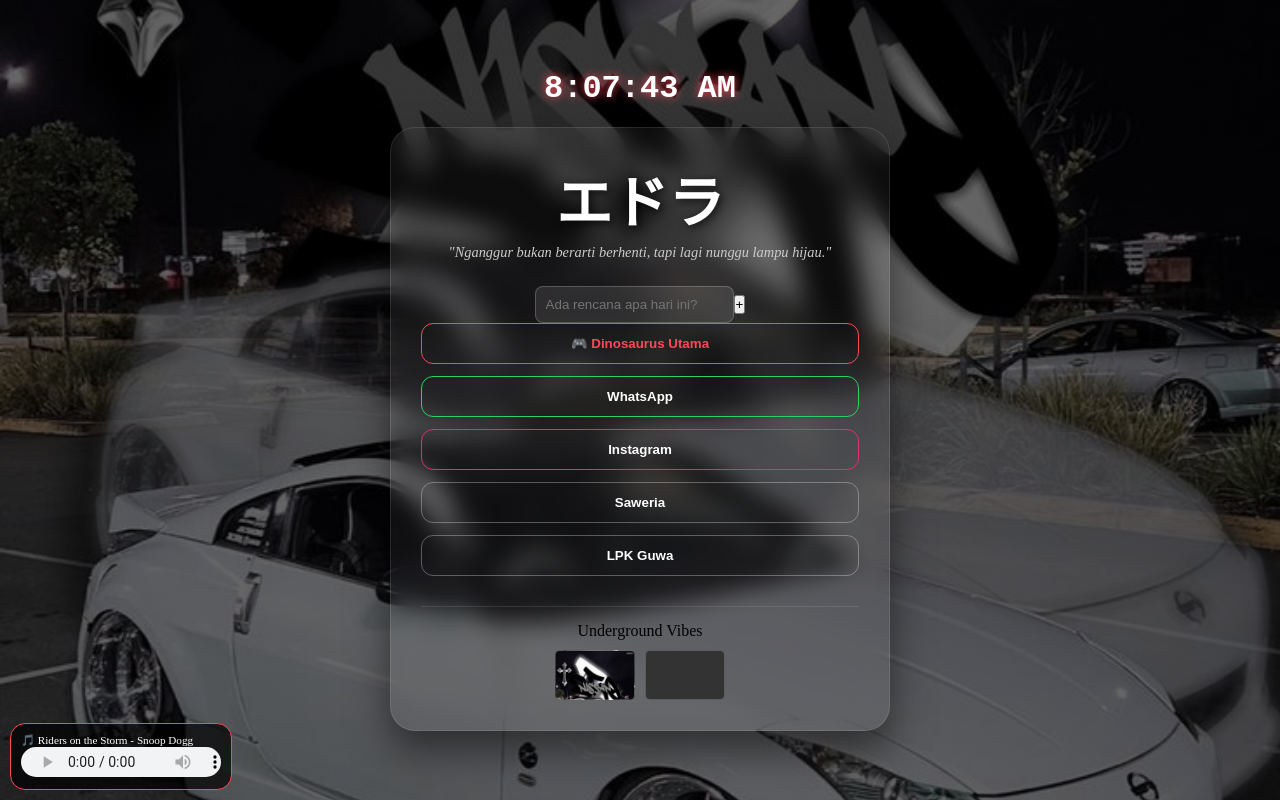
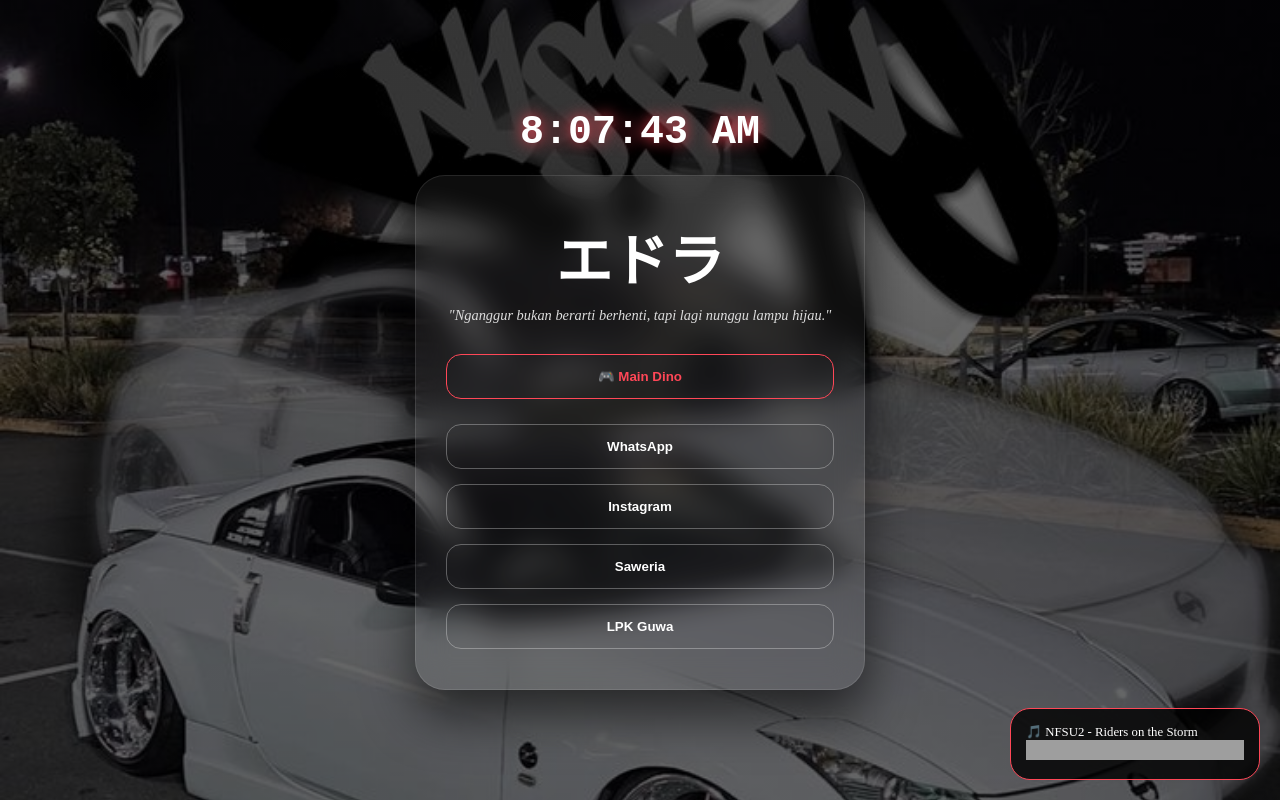
Before and after one commit to zexorcist115-blip/website-edra, a React (Vite) app: page / in a window 1280 px wide. Built offline with nearby package versions, Linux system fonts and the light colour scheme; grey boxes are pictures that could not be loaded.

Commit message:
Cleanup UI and fix music player

```diff
--- a/src/App.css
+++ b/src/App.css
@@ -6,8 +6,7 @@
   flex-direction: column;
   justify-content: center;
   align-items: center;
-  padding: 60px 20px;
-  /* Nama file sudah diganti jadi bg-nissan.jpg */
+  padding: 40px 20px;
   background: linear-gradient(rgba(0,0,0,0.6), rgba(0,0,0,0.6)), url('/bg-nissan.jpg');
   background-size: cover;
   background-position: center;
@@ -17,102 +16,86 @@
 .dashboard-clock {
   color: #ffffff;
   font-family: 'Courier New', Courier, monospace;
-  font-size: 2rem;
+  font-size: 2.5rem;
   font-weight: bold;
   margin-bottom: 20px;
-  text-shadow: 0 0 10px #ff4757; /* Efek neon merah dashboard */
+  text-shadow: 0 0 15px #ff4757;
 }
 
 .glass-card {
   background: rgba(255, 255, 255, 0.05);
-  backdrop-filter: blur(12px);
-  padding: 30px;
-  border-radius: 25px;
+  backdrop-filter: blur(15px);
+  padding: 40px 30px;
+  border-radius: 30px;
   width: 100%;
-  max-width: 500px;
+  max-width: 450px;
   text-align: center;
   border: 1px solid rgba(255, 255, 255, 0.1);
-  box-shadow: 0 20px 40px rgba(0,0,0,0.5);
+  box-shadow: 0 25px 50px rgba(0,0,0,0.6);
 }
 
 .title {
-  color: #ffffff; /* Tulisan Edra sudah putih */
+  color: #ffffff;
   font-size: 3.5rem;
-  margin-bottom: 5px;
-  text-shadow: 2px 2px 10px rgba(0,0,0,0.8);
+  margin-bottom: 10px;
 }
 
 .subtitle {
-  color: #cccccc;
+  color: #dddddd;
   font-style: italic;
   font-size: 0.9rem;
-  margin-bottom: 25px;
-}
-
-.input-group input {
-  background: rgba(255, 255, 255, 0.1);
-  border: 1px solid rgba(255, 255, 255, 0.2);
-  color: white;
-  padding: 10px;
-  border-radius: 8px;
+  margin-bottom: 30px;
 }
 
 .social-group {
   display: flex;
   flex-direction: column;
-  gap: 12px;
+  gap: 15px;
 }
 
-/* Tombol Transparan dengan Garis Tepi Sesuai Request */
 .btn-social {
   width: 100%;
-  padding: 12px;
-  border-radius: 12px;
+  padding: 14px;
+  border-radius: 15px;
   background: transparent;
   color: white;
   font-weight: bold;
   border: 1px solid rgba(255, 255, 255, 0.3);
+  cursor: pointer;
   transition: 0.3s;
 }
 
 .btn-social:hover {
   background: rgba(255, 255, 255, 0.1);
-  transform: scale(1.02);
+  border-color: #ffffff;
 }
 
-.btn-social.game { border-color: #ff4757; color: #ff4757; }
-.btn-social.wa { border-color: #25d366; }
-.btn-social.ig { border-color: #e1306c; }
-
-.mini-gallery {
-  margin-top: 30px;
-  border-top: 1px solid rgba(255,255,255,0.1);
-  padding-top: 15px;
+.btn-social.game {
+  border-color: #ff4757;
+  color: #ff4757;
+  margin-bottom: 10px;
 }
 
-.gallery-grid {
-  display: flex;
-  gap: 10px;
-  justify-content: center;
-  margin-top: 10px;
-}
-
-.img-box {
-  width: 80px;
-  height: 50px;
-  border-radius: 5px;
-  background-size: cover;
-  border: 1px solid rgba(255,255,255,0.2);
+.btn-back {
+  width: 100%;
+  padding: 12px;
+  background: #2f3542;
+  color: white;
+  border: none;
+  border-radius: 12px;
+  margin-bottom: 20px;
+  cursor: pointer;
 }
 
 .music-player {
   position: fixed;
-  bottom: 10px;
-  left: 10px;
-  background: rgba(0,0,0,0.7);
-  padding: 10px;
-  border-radius: 15px;
+  bottom: 20px;
+  right: 20px;
+  background: rgba(0,0,0,0.8);
+  padding: 15px;
+  border-radius: 20px;
   color: white;
-  font-size: 0.7rem;
+  font-size: 0.8rem;
   border: 1px solid #ff4757;
+  width: 250px;
 }
--- a/src/App.jsx
+++ b/src/App.jsx
@@ -2,54 +2,29 @@
 import './App.css'
 
 function App() {
-  const [todos, setTodos] = useState([]);
-  const [input, setInput] = useState('');
   const [showGame, setShowGame] = useState(false);
   const [time, setTime] = useState(new Date().toLocaleTimeString());
 
-  // Update Jam Digital
+  // Update Jam Digital Dashboard
   useEffect(() => {
     const timer = setInterval(() => setTime(new Date().toLocaleTimeString()), 1000);
     return () => clearInterval(timer);
   }, []);
 
-  const addTodo = () => {
-    if (input.trim()) {
-      setTodos([...todos, input]);
-      setInput('');
-    }
-  };
-
   return (
     <div className="container">
-      {/* 1. Jam Digital ala Dashboard */}
+      {/* Jam Digital ala Dashboard Mobil */}
       <div className="dashboard-clock">{time}</div>
 
       <div className="glass-card">
         <h1 className="title">エドラ</h1>
-        {/* 5. Quote of the Day */}
         <p className="subtitle">"Nganggur bukan berarti berhenti, tapi lagi nunggu lampu hijau."</p>
 
         {!showGame ? (
-          <>
-            <div className="input-group">
-              <input
-                type="text"
-                value={input}
-                onChange={(e) => setInput(e.target.value)}
-                placeholder="Ada rencana apa hari ini?"
-              />
-              <button onClick={addTodo} className="btn-add">+</button>
-            </div>
+          <div className="social-group">
+            {/* Tombol Utama */}
+            <button className="btn-social game" onClick={() => setShowGame(true)}>🎮 Main Dino</button>
 
-            <ul className="todo-list">
-              {todos.map((todo, index) => (
-                <li key={index} className="todo-item">{todo}</li>
-              ))}
-            </ul>
-
-            <div className="social-group">
-              <button className="btn-social game" onClick={() => setShowGame(true)}>🎮 Dinosaurus Utama</button>
             <a href="https://wa.me/6285756753691" target="_blank" rel="noreferrer">
               <button className="btn-social wa">WhatsApp</button>
             </a>
@@ -63,23 +38,13 @@
               <button className="btn-social lpk">LPK Guwa</button>
             </a>
           </div>
-
-            {/* 3. Galeri Foto Mini */}
-            <div className="mini-gallery">
-              <p>Underground Vibes</p>
-              <div className="gallery-grid">
-                <div className="img-box" style={{backgroundImage: "url('/bg-nissan.jpg')"}}></div>
-                <div className="img-box" style={{background: "#333"}}></div>
-              </div>
-            </div>
-          </>
         ) : (
           <div className="game-screen">
             <button className="btn-back" onClick={() => setShowGame(false)}>⬅ Kembali ke Home</button>
             <iframe
               src="https://offline-dino-game.firebaseapp.com/"
               width="100%"
-              height="400"
+              height="450"
               style={{ borderRadius: '15px', border: 'none', backgroundColor: '#fff' }}
               title="Dino Game"
             ></iframe>
@@ -87,12 +52,17 @@
         )}
       </div>
 
-      {/* 2. Music Player (NFSU2 Vibes) */}
+      {/* Music Player NFSU2 (Riders on the Storm) */}
       <div className="music-player">
-        <p>🎵 Riders on the Storm - Snoop Dogg</p>
-        <audio controls autoPlay loop style={{height: '30px', width: '200px'}}>
-          <source src="https://www.soundboard.com/handler/DownLoadTrack.ashx?cliptitle=Snoop+Dogg+-+Riders+On+The+Storm&filename=mt/MTk5MTk1MzYxOTkxOTI4_fT5X0b_2f9UoU.mp3" type="audio/mpeg" />
-        </audio>
+        <p>🎵 NFSU2 - Riders on the Storm</p>
+        <iframe
+          width="100%"
+          height="20"
+          scrolling="no"
+          frameborder="no"
+          allow="autoplay"
+          src="https://w.soundcloud.com/player/?url=https%3A//api.soundcloud.com/tracks/175730302&color=%23ff4757&inverse=true&auto_play=true&show_user=false"
+        ></iframe>
       </div>
     </div>
   );
```
Lines whose indentation alone changed are shown as unchanged.
